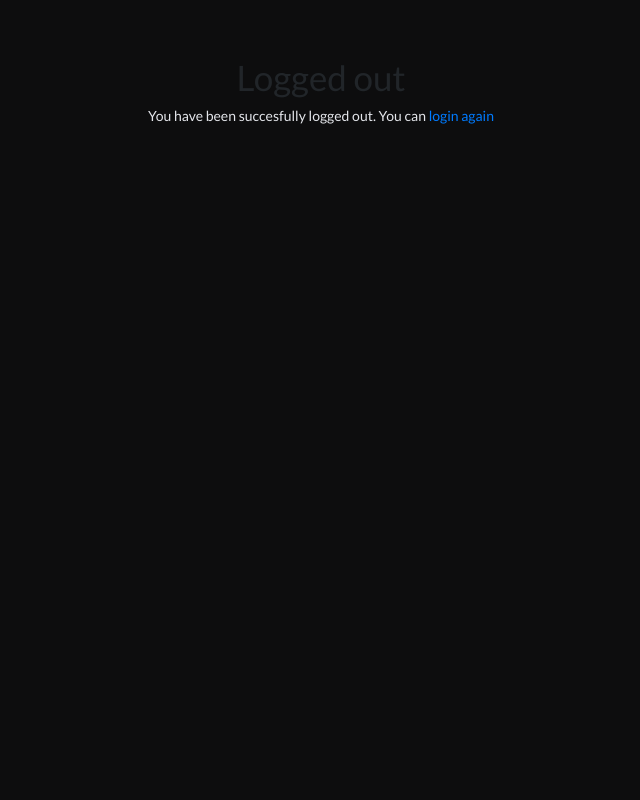
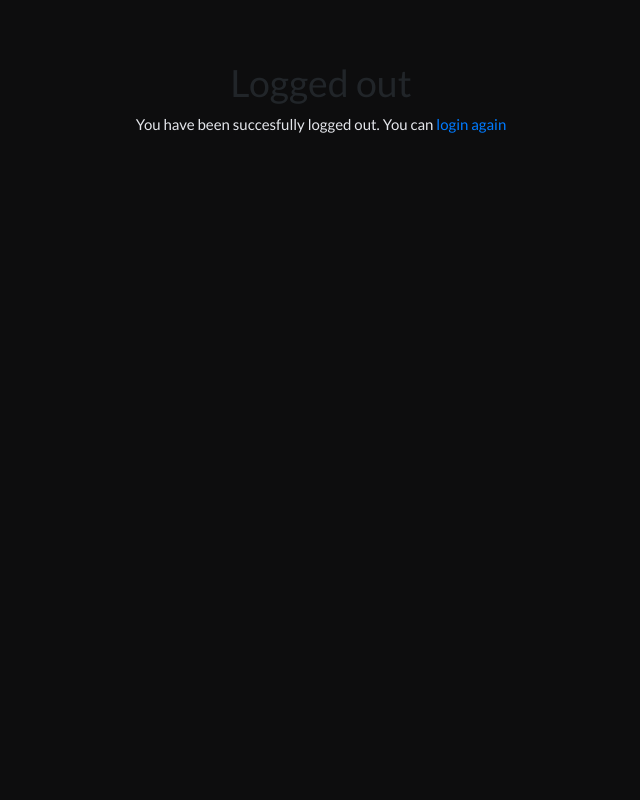
Before and after one commit to blunt008/Gify, a Django app: page /account/logout/ in a window 1280 px wide. Shown: the whole page, without its empty margins (319-959 px from the left). Run offline with Django 3.2, Linux system fonts and the light colour scheme; some libraries are stand-ins or nearby versions.

Commit message:
Modify font size

```diff
--- a/account/static/css/base.css
+++ b/account/static/css/base.css
@@ -4,7 +4,7 @@ html, body {
      padding: 0;
      cursor: pointer;
 	 overflow: hidden;
-	 font-size: 14px;;
+	 font-size: 15px;;
 }
 
 p {
```
